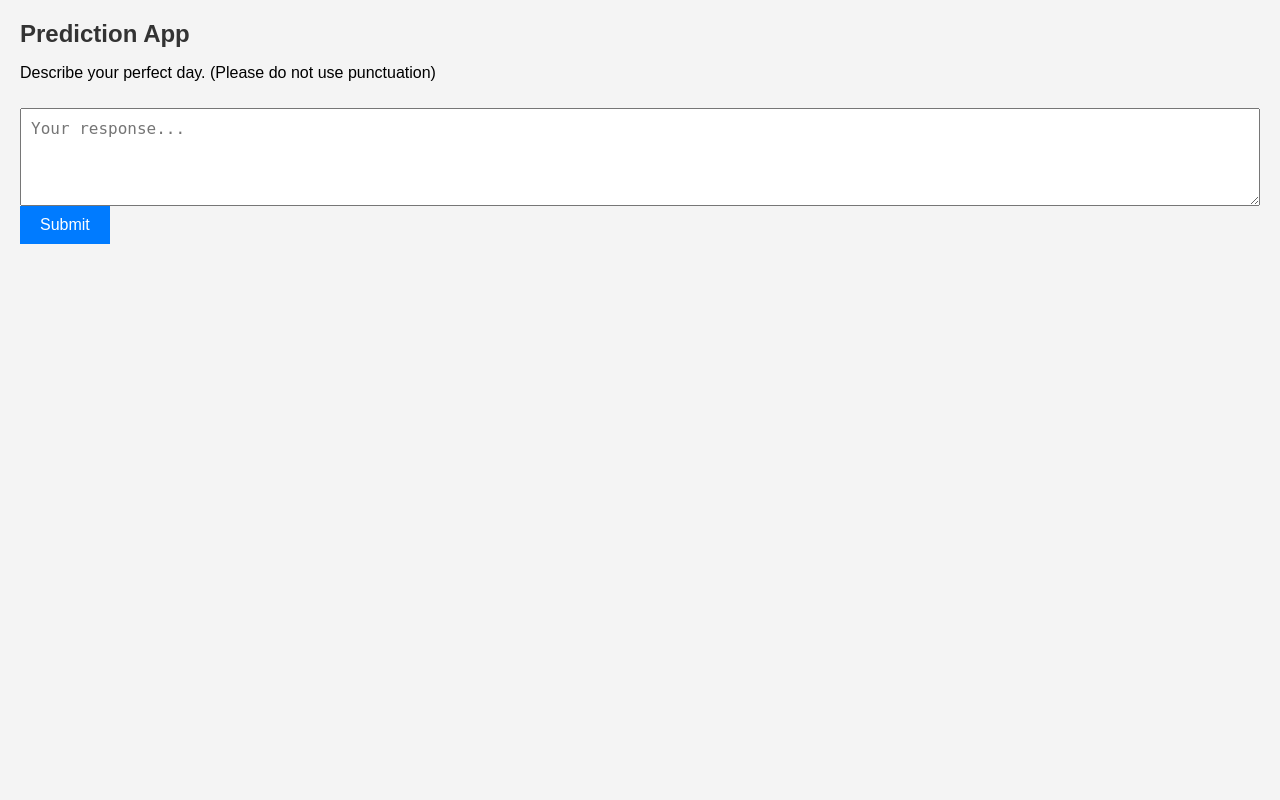
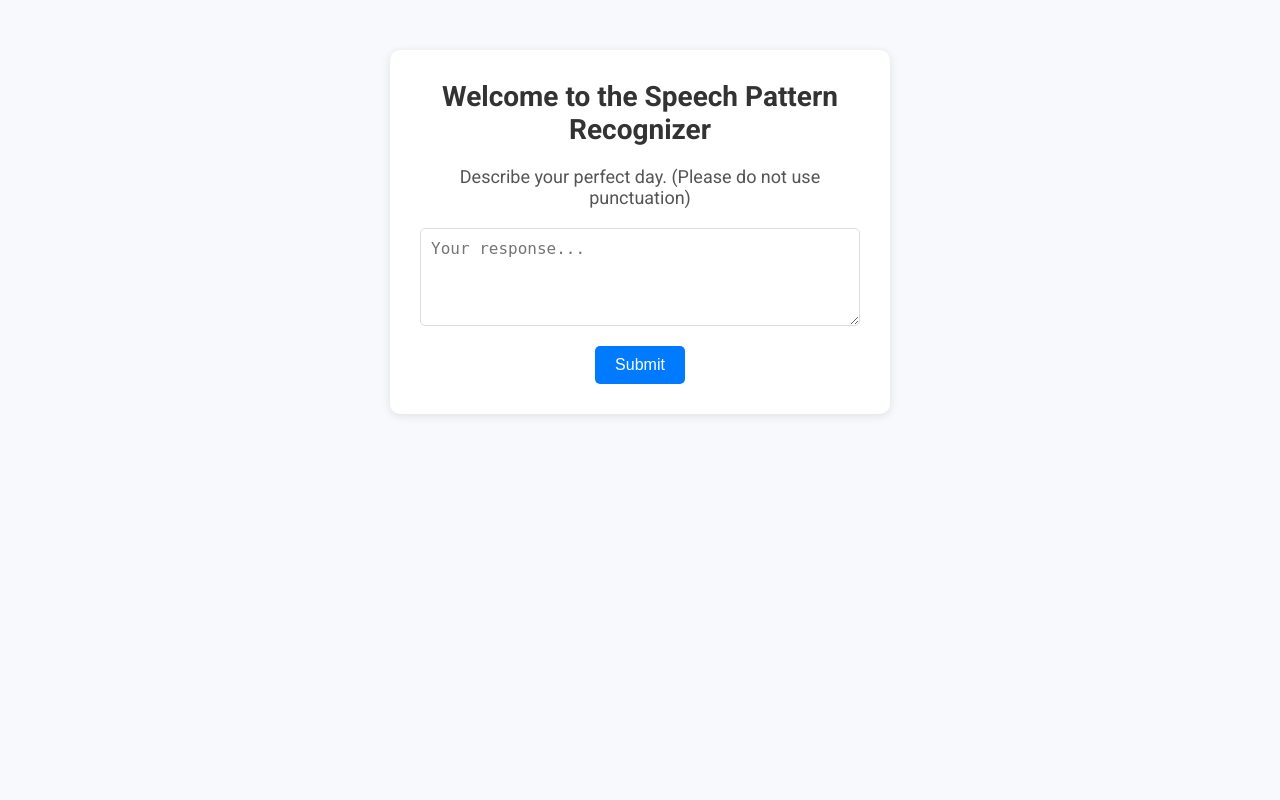
Before and after one commit to ahsoj22/speechrecognizer, a Django app: page / in a window 1280 px wide. Run offline with Django 5.2, Linux system fonts and the light colour scheme; parts of the project's set-up code (start-up, migrations or seed data) failed here and were passed over.

Commit message:
front end tidying up

```diff
--- a/predictorproject/prediction/static/prediction/css/styles.css
+++ b/predictorproject/prediction/static/prediction/css/styles.css
@@ -1,52 +1,94 @@
+   * {
+    margin: 0;
+    padding: 0;
+    box-sizing: border-box;
+}
 
 body {
-    font-family: Arial, sans-serif;
-    background-color: #f4f4f4;
-    margin: 0;
-    padding: 20px;
+    font-family: 'Roboto', sans-serif;
+    background-color: #f7f9fc;
+    display: flex;
+    justify-content: center;
+    align-items: center;
+    height: 100vh;
 }
 
-h1 {
-    font-size: 24px;
-    color: #333;
+.container {
+    display: flex;
+    justify-content: center;
+    align-items: flex-start;
+    height: 100%;
+    padding-top: 50px;
+}
+.content-box {
+    background-color: #fff;
+    padding: 30px;
+    border-radius: 10px;
+    box-shadow: 0 2px 10px rgba(0, 0, 0, 0.1);
+    max-width: 500px;
+    width: 100%;
+    text-align: center;
 }
 
-textarea, input[type="text"] {
+.app-title {
+    font-size: 28px;
+    color: #333;
+    margin-bottom: 20px;
+}
+
+.prompt-text, .prediction-text {
+    font-size: 18px;
+    color: #555;
+    margin-bottom: 20px;
+}
+
+.input-box, textarea {
     width: 100%;
     padding: 10px;
-    margin-top: 10px;
+    margin-bottom: 20px;
+    border: 1px solid #ddd;
+    border-radius: 5px;
     font-size: 16px;
+    outline: none;
+    transition: all 0.3s ease;
 }
 
-button {
-    padding: 10px 20px;
-    font-size: 16px;
-    background-color: #007BFF;
-    color: white;
-    border: none;
-    cursor: pointer;
+.input-box:focus, textarea:focus {
+    border-color: #007bff;
+    box-shadow: 0 0 5px rgba(0, 123, 255, 0.3);
 }
 
-button:hover {
+.btn, .suggestion-btn {
+    background-color: #007bff;
+    color: #fff;
+    padding: 10px 20px;
+    border: none;
+    border-radius: 5px;
+    cursor: pointer;
+    font-size: 16px;
+    transition: background-color 0.3s ease;
+}
+
+.btn:hover, .suggestion-btn:hover {
     background-color: #0056b3;
+}
+
+.suggestions-box {
+    margin-top: 10px;
+}
+
+.suggestion-btn {
+    margin: 5px;
 }
 
 #output {
     margin-top: 20px;
-    font-size: 18px;
-    color: green;
+    color: #333;
 }
 
-#suggestions {
-    margin-top: 10px;
+@media (max-width: 600px) {
+    .content-box {
+        padding: 20px;
+        max-width: 95%;
+    }
 }
-.suggestion-btn {
-    margin: 5px;
-    padding: 8px;
-    background-color: #f1f1f1;
-    border: 1px solid #ccc;
-    cursor: pointer;
-}
-.suggestion-btn:hover {
-    background-color: #ddd;
-}
--- a/predictorproject/prediction/templates/index.html
+++ b/predictorproject/prediction/templates/index.html
@@ -4,23 +4,28 @@
     <meta name="viewport" content="width=device-width, initial-scale=1.0">
     <title>Prediction App</title>
     <link rel="stylesheet" href="../static/prediction/css/styles.css">
+    <link href="https://fonts.googleapis.com/css2?family=Roboto:wght@400;500;700&display=swap" rel="stylesheet">
 </head>
 <body>
-    <h1>Prediction App</h1>
+    <div class = "container">
+        <div class = "content-box">
+            <h1 class ="app-title">Welcome to the Speech Pattern Recognizer</h1>
 
             {% if prompt %}
-        <p>{{ prompt }}</p>
+                <p class = "prompt-text">{{ prompt }}</p>
                 <form id="promptForm" method="POST" action="{% url 'submit_prompt' %}">
                     {% csrf_token %}
                     <textarea id="response" name="response" rows="4" cols="50" placeholder="Your response..."></textarea><br>
-            <button type="submit">Submit</button>
+                    <button type="submit" class = "btn">Submit</button>
                 </form>
             {% elif final_prompt %}
-        <p>Type two words, and select a suggestion to complete the phrase:</p>
+                <p class ="prediction-text">Type two words, and select a suggestion to complete the phrase:</p>
                 <input type="text" id="user_input" placeholder="Start typing...">
                 <div id="output"></div>
-        <div id="suggestions"></div>
+                <div id="suggestions" class = "suggestions-box"></div>
             {% endif %}
+        </div>
+    </div>
 
     <script>
         document.addEventListener('DOMContentLoaded', function() {
```
Lines whose indentation alone changed are shown as unchanged.
